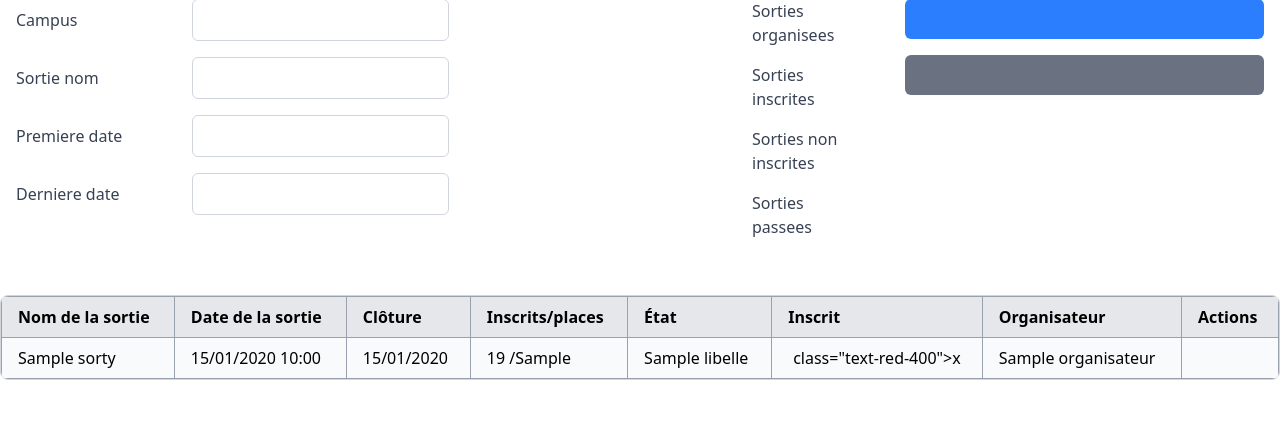
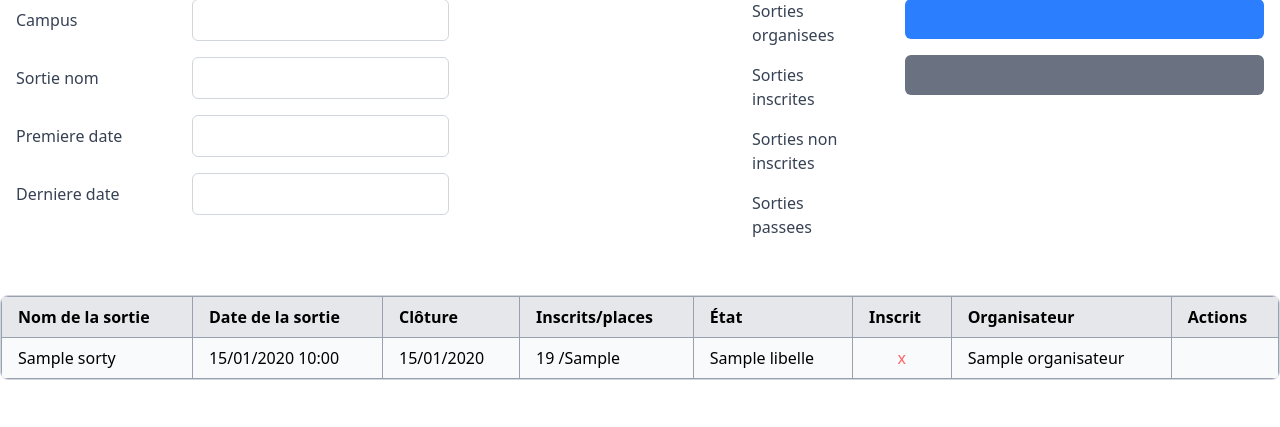
Before and after one commit to Sam3550/Sortir, a Symfony app: template templates/sortie/list.html.twig in a window 1280 px wide. Shown: the part 169-596 px from the top of the page. Run offline with Twig, Linux system fonts and the light colour scheme; the template is opened without the code that fills it: most values are stand-ins (such as "Sample title", 1, 10 or a date in 2020); form fields are guessed from the names that the template uses; some libraries are stand-ins or nearby versions.

Commit message:
corriger le span dans list.html

```diff
--- a/templates/sortie/list.html.twig
+++ b/templates/sortie/list.html.twig
@@ -89,9 +89,9 @@
                     <td class="border border-gray-400 px-4 py-2">{{ sortie.etat.libelle }}</td>
                     <td class="border border-gray-400 px-4 py-2 text-center">
                         {% if app.user in sortie.participants %}
-                            class="text-green-500 font-bold">✓</span>
+                            <span class="text-green-500 font-bold">✓</span>
                         {% else %}
-                            class="text-red-400">x</span>
+                            <span class="text-red-400">x</span>
                         {% endif %}
                     </td>
                     <td class="border border-gray-400 px-4 py-2">
@@ -104,7 +104,7 @@
                                    class="text-blue-600 hover:text-blue-800 underline">Afficher</a>
                             {% endif %}
 
-                            {% if is_granted('SORTIE_INSCRIRE', sortie)  %}
+                            {% if is_granted('SORTIE_INSCRIRE', sortie) %}
                                 <a href="{{ path('inscrit', {"id" : sortie.id}) }}"
                                    class="text-green-600 hover:text-green-800 underline">S'inscrire</a>
                             {% endif %}
@@ -118,7 +118,8 @@
                                 <a href="#" class="text-yellow-600 hover:text-yellow-800 underline">Modifier</a>
                             {% endif %}
                             {% if is_granted('SORTIE_PUBLIER', sortie) %}
-                                <a href="{{ path('sortie_publier', {"id" : sortie.id}) }}" class="text-blue-600 hover:text-blue-800 underline">Publier</a>
+                                <a href="{{ path('sortie_publier', {"id" : sortie.id}) }}"
+                                   class="text-blue-600 hover:text-blue-800 underline">Publier</a>
                             {% endif %}
                             {% if is_granted('SORTIE_ANNULER', sortie) %}
                                 <a href="#" class="text-red-600 hover:text-red-800 underline">Annuler</a>
```
